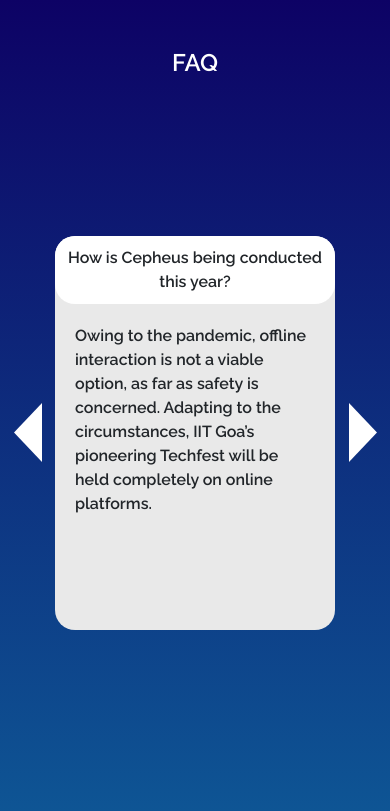
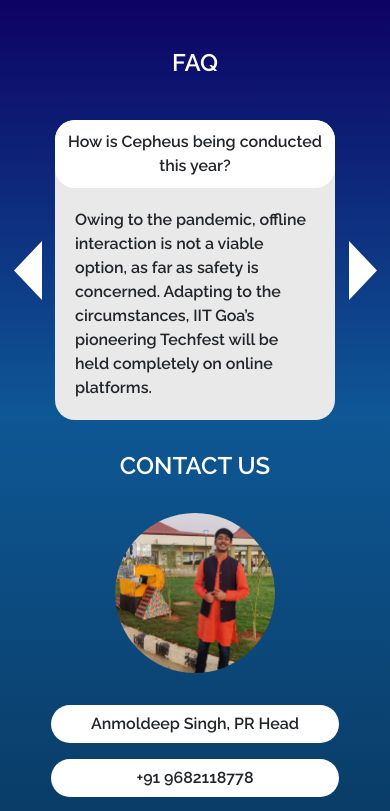
Before and after one commit to ayaniitgoa/TechFest, a React (Create React App) app: page / in a window 390 px wide. Shown: the part 2030-2841 px from the top of the page. Built offline with nearby package versions, Linux system fonts and the light colour scheme.

Commit message:
Fixed faq height issues

```diff
--- a/src/Containers/ContactUs/ContactUs.css
+++ b/src/Containers/ContactUs/ContactUs.css
@@ -75,6 +75,6 @@
   }
 
   .contact-us-section {
-    margin-top: -3em;
+    margin-top: -1em;
   }
 }
--- a/src/Containers/FAQ/FAQ.css
+++ b/src/Containers/FAQ/FAQ.css
@@ -5,7 +5,7 @@
   background: #0d0265;
   background: -webkit-linear-gradient(to bottom, #0d0265, #0e5896);
   background: linear-gradient(to bottom, #0d0265, #0e5896);
-  height: 100vh;
+  /* height: 100vh; */
   display: flex;
   flex-direction: column;
 }
@@ -107,6 +107,6 @@
   }
 
   .faq__bottom__div {
-    margin-top: -7em;
+    margin-top: -1em;
   }
 }
```
Also changed, not shown: 1 other file (tests, documents, lock files or other folders).
